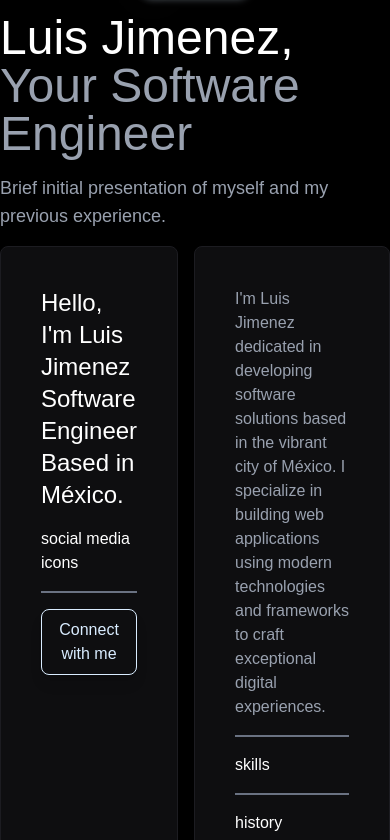
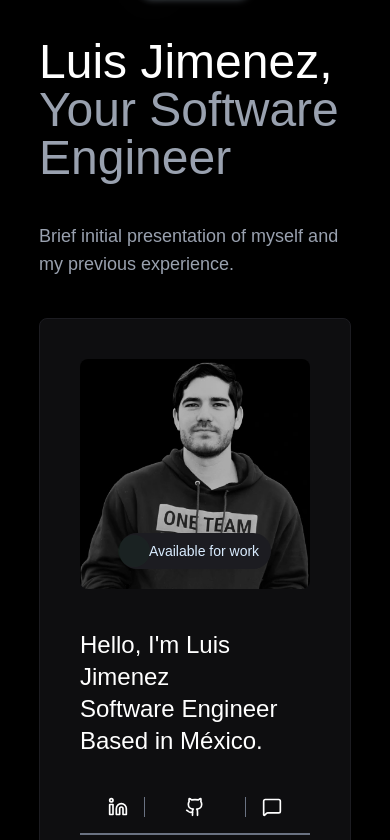
Before and after one commit to jimz159753/portfolio-website, a React (Vite) app: page / in a window 390 px wide. Shown: the part 904-1744 px from the top of the page. Built offline with nearby package versions, Linux system fonts and the light colour scheme.

Commit message:
Add profile image and enhance animations in About and Process components. Updated CardProfile and CardHistory for better presentation, adjusted GSAP animations for smoother effects, and refined styling in Testimonials and Hero components.

```diff
--- a/src/components/About.tsx
+++ b/src/components/About.tsx
@@ -1,21 +1,55 @@
+import { useGSAP } from "@gsap/react";
+import { gsap } from "gsap";
+import SplitText from "gsap/SplitText";
 import { CardHistory } from "./shared/card-history";
 import { CardProfile } from "./shared/card-profile";
 import { HeaderWrapper } from "./shared/header-wrapper";
 
+gsap.registerPlugin(SplitText);
+
 export const About = () => {
+  useGSAP(() => {
+    const splitText = new SplitText(".introduce-text", {
+      type: "words",
+    });
+    gsap.from(splitText.words, {
+      y: 100,
+      opacity: 0,
+      stagger: 0.1,
+      duration: 0.8,
+      scrollTrigger: {
+        trigger: ".introduce-text",
+        start: "30% center",
+        end: "110% center",
+        toggleActions: "restart none restart none",
+      },
+    });
+
+    const tl = gsap.timeline({
+      repeat: -1,
+      duration: 1.8,
+      ease: "sine.inOut",
+    });
+
+    // Create a smoother pulse effect with better shadow progression
+    tl.to(".profile-point", {
+      scale: 5.5,
+      opacity: 0,
+    });
+  });
   return (
     <section id="about">
-      <div className="about-container flex flex-col w-[100%] h-screen">
-        <div className="flex-center flex-col gap-4">
+      <div className="about-container flex flex-col w-full items-center">
+        <div className="flex-center flex-col gap-10 w-4/5">
           <HeaderWrapper>About Me</HeaderWrapper>
-          <p className="text-color-white-50 text-5xl font-light">
+          <p className="introduce-text text-color-white-50 text-5xl font-light">
             Luis Jimenez,{" "}
             <span className="text-gray-400">Your Software Engineer</span>
           </p>
           <p className="text-gray-400 text-lg">
             Brief initial presentation of myself and my previous experience.
           </p>
-          <div className="flex gap-4">
+          <div className="flex flex-wrap justify-center gap-10">
             <CardProfile />
             <CardHistory />
           </div>
--- a/src/components/Hero.tsx
+++ b/src/components/Hero.tsx
@@ -23,7 +23,7 @@ export const Hero = () => {
           muted
           playsInline
           className="absolute inset-0 w-full h-full object-cover"
-          style={{ filter: "brightness(0.2)" }}
+          style={{ filter: "brightness(0.5)" }}
         >
           <source src="/src/assets/asteroid.mp4" type="video/mp4" />
           Your browser does not support the video tag.
--- a/src/components/Process.tsx
+++ b/src/components/Process.tsx
@@ -4,13 +4,21 @@ import { CardProcess } from "./shared/card-process";
 import { useGSAP } from "@gsap/react";
 import gsap from "gsap";
 import { HeaderWrapper } from "./shared/header-wrapper";
+import SplitText from "gsap/SplitText";
+
+gsap.registerPlugin(SplitText);
 
 export const Process = () => {
   useGSAP(() => {
+    const splitText = new SplitText(".process-title", {
+      type: "words",
+    });
+
     const timeline = gsap.timeline({
       scrollTrigger: {
         trigger: "#process",
-        start: "top center",
+        start: "30% bottom",
+        toggleActions: "restart none restart none",
       },
     });
 
@@ -22,6 +30,18 @@ export const Process = () => {
     });
 
     timeline.from(
+      splitText.words,
+      {
+        y: 100,
+        opacity: 0,
+        stagger: 0.1,
+        duration: 0.8,
+        ease: "sine2.inOut",
+      },
+      "-=0.8"
+    );
+
+    timeline.from(
       ".process-card",
       {
         y: 100,
@@ -30,7 +50,7 @@ export const Process = () => {
         ease: "power2.inOut",
         stagger: 0.2,
       },
-      "-=1.2"
+      "-=1"
     );
   });
 
@@ -41,13 +61,13 @@ export const Process = () => {
           <img
             src={process}
             alt="process"
-            className="hover:scale-110 grayscale hover:grayscale-0 transition-all duration-500 h-full w-full"
+            className="hover:scale-110 grayscale hover:grayscale-0 transition-all duration-500 h-full w-full rounded-xl"
           />
         </div>
 
         <div className="md:w-1/2 w-full flex flex-col justify-between gap-4 px-10">
           <HeaderWrapper>How it works</HeaderWrapper>
-          <h1 className="text-color-white-50 text-6xl font-light">
+          <h1 className="process-title text-color-white-50 text-6xl font-light">
             Process <span className="text-gray-400">is Everything</span>
           </h1>
           <p className="text-gray-400 text-lg">
--- a/src/components/Testimonials.tsx
+++ b/src/components/Testimonials.tsx
@@ -18,6 +18,7 @@ export const Testimonials = () => {
         trigger: "#testimonials",
         start: "top 90%",
         end: "bottom center",
+        toggleActions: "restart none restart none",
       },
     });
   });
--- a/src/components/shared/card-history.tsx
+++ b/src/components/shared/card-history.tsx
@@ -1,14 +1,36 @@
+import { historyData, skillsData } from "../../lib/constants";
+
 export const CardHistory = () => (
-  <div className="card-border rounded-lg p-10 flex flex-col gap-4">
+  <div className="card-border rounded-lg p-10 flex flex-col gap-4 md:w-1/2 sm:w-full">
     <p className="text-gray-400">
       I'm Luis Jimenez dedicated in developing software solutions based in the
       vibrant city of México. I specialize in building web applications using
       modern technologies and frameworks to craft exceptional digital
       experiences.
     </p>
+    <div className="w-full border border-gray-500" />
+    <div className="flex flex-wrap gap-2">
+      {skillsData.map((item) => (
+        <p
+          className="text-gray-500 py-2 px-4 w-fit bg-neutral-950 rounded-lg"
+          key={item}
+        >
+          {item}
+        </p>
+      ))}
+    </div>
     <div className="w-full border border-gray-500 " />
-    <p>skills</p>
-    <div className="w-full border border-gray-500 " />
-    <p>history</p>
+    <div className="flex flex-col gap-4">
+      {historyData.map((item) => (
+        <div
+          className="flex md:flex-row flex-col justify-between bg-neutral-950 rounded-lg py-4 px-4"
+          key={item.year}
+        >
+          <p className="text-gray-500">{item.position}</p>
+          <p className="text-gray-500">{item.company}</p>
+          <p className="text-gray-500">{item.year}</p>
+        </div>
+      ))}
+    </div>
   </div>
 );
--- a/src/components/shared/card-profile.tsx
+++ b/src/components/shared/card-profile.tsx
@@ -1,13 +1,45 @@
+import { Linkedin, MessageSquare, Github } from "lucide-react";
+import profile from "../../assets/profile.webp";
+
 export const CardProfile = () => (
-  <div className="card-border rounded-lg p-10 flex flex-col gap-4">
+  <div className="card-border rounded-lg p-10 flex flex-col justify-between gap-10 md:w-2/5 sm:w-full">
+    <div className="flex justify-center items-center relative">
+      <img
+        src={profile}
+        alt="Luis Jimenez"
+        className="w-full grayscale brightness-80 rounded-lg"
+      />
+      <div className="absolute bottom-5 bg-black-50 flex items-center gap-3 px-3 py-2 rounded-full w-fit h-fit">
+        <div className="profile-point rounded-full w-1.5 h-1.5 bg-green-500 shadow-xl" />
+        <p className="text-lg text-white-50 text-sm">Available for work</p>
+      </div>
+    </div>
+
     <p className="text-color-white-50 text-2xl font-light">
       Hello, I'm Luis Jimenez
       <br />
       Software Engineer Based in México.
     </p>
     <div className="flex flex-col gap-4">
-      <div className="social-media-icons">
-        <p>social media icons</p>
+      <div className="grid grid-cols-3 w-full justify-items-center">
+        <Linkedin
+          className="w-5 h-5 cursor-pointer"
+          onClick={() =>
+            window.open("https://www.linkedin.com/in/luisjimz/", "_blank")
+          }
+        />
+        <div className="border-x border-gray-500 px-10">
+          <Github
+            className="w-5 h-5 cursor-pointer"
+            onClick={() =>
+              window.open("https://github.com/jimz159753", "_blank")
+            }
+          />
+        </div>
+        <MessageSquare
+          className="w-5 h-5 cursor-pointer"
+          onClick={() => window.open("https://wa.me/523315027257", "_blank")}
+        />
       </div>
       <div className="w-full border border-gray-500 " />
       <button className="bg-transparent border border-white-50 shadow-lg hover:shadow-white-50/20 transition-all duration-300 w-fit p-2 text-white-50 px-4 py-2 rounded-lg cursor-pointer">
--- a/src/lib/constants.tsx
+++ b/src/lib/constants.tsx
@@ -14,48 +14,49 @@ export const testimonials = [
     name: "Esther Howard",
     mentions: "@estherhoward",
     review:
-      "I can’t say enough good things about Adrian. He was able to take our complex project requirements and turn them into a seamless, functional website. His problem-solving abilities are outstanding.",
+      "I can’t say enough good things about Luis. He was able to take our complex project requirements and turn them into a seamless, functional website. His problem-solving abilities are outstanding.",
     imgPath: "/images/client1.png",
   },
   {
     name: "Wade Warren",
     mentions: "@wadewarren",
     review:
-      "Working with Adrian was a fantastic experience. He transformed our outdated website into a modern, user-friendly platform. His attention to detail and commitment to quality are unmatched. Highly recommend him for any web dev projects.",
+      "Working with Luis was a fantastic experience. He transformed our outdated website into a modern, user-friendly platform. His attention to detail and commitment to quality are unmatched. Highly recommend him for any web dev projects.",
     imgPath: "/images/client3.png",
   },
   {
     name: "Guy Hawkins",
     mentions: "@guyhawkins",
     review:
-      "Collaborating with Adrian was an absolute pleasure. His professionalism, promptness, and dedication to delivering exceptional results were evident throughout our project. Adrian's enthusiasm for every facet of development truly stands out. If you're seeking to elevate your website and elevate your brand, Adrian is the ideal partner.",
+      "Collaborating with Luis was an absolute pleasure. His professionalism, promptness, and dedication to delivering exceptional results were evident throughout our project. Luis's enthusiasm for every facet of development truly stands out. If you're seeking to elevate your website and elevate your brand, Luis is the ideal partner.",
     imgPath: "/images/client2.png",
   },
   {
     name: "Marvin McKinney",
     mentions: "@marvinmckinney",
     review:
-      "Adrian was a pleasure to work with. He turned our outdated website into a fresh, intuitive platform that’s both modern and easy to navigate. Fantastic work overall.",
+      "Luis was a pleasure to work with. He turned our outdated website into a fresh, intuitive platform that’s both modern and easy to navigate. Fantastic work overall.",
     imgPath: "/images/client5.png",
   },
   {
     name: "Floyd Miles",
     mentions: "@floydmiles",
     review:
-      "Adrian’s expertise in web development is truly impressive. He delivered a robust and scalable solution for our e-commerce site, and our online sales have significantly increased since the launch. He’s a true professional!",
+      "Luis’s expertise in web development is truly impressive. He delivered a robust and scalable solution for our e-commerce site, and our online sales have significantly increased since the launch. He’s a true professional!",
     imgPath: "/images/client4.png",
   },
   {
     name: "Albert Flores",
     mentions: "@albertflores",
     review:
-      "Adrian was a pleasure to work with. He understood our requirements perfectly and delivered a website that exceeded our expectations. His skills in both frontend and backend dev are top-notch.",
+      "Luis was a pleasure to work with. He understood our requirements perfectly and delivered a website that exceeded our expectations. His skills in both frontend and backend dev are top-notch.",
     imgPath: "/images/client6.png",
   },
 ];
 
 export const navigationItems: NavItem[] = [
   { id: "about", label: "About" },
+  { id: "process", label: "Process" },
   { id: "testimonials", label: "Testimonials" },
   { id: "technologies", label: "Technologies" },
   { id: "contact", label: "Contact" },
@@ -111,3 +112,37 @@ export const processData = [
     icon: <Rocket size={24} />,
   },
 ];
+
+export const skillsData = [
+  "Product Design",
+  "UX Design",
+  "Fullstack Development",
+  "DevOps",
+  "Cloud Computing",
+  "Database Management",
+  "API Development",
+  "Mobile App Development",
+];
+
+export const historyData = [
+  {
+    position: "Fullstack Developer",
+    company: "Brillio",
+    year: "2020",
+  },
+  {
+    position: "Fullstack Developer",
+    company: "3 Pillar Global",
+    year: "2019",
+  },
+  {
+    position: "Fullstack Developer",
+    company: "Improving",
+    year: "2018",
+  },
+  {
+    position: "Fullstack Developer",
+    company: "Lenovo",
+    year: "2017",
+  },
+];
```
Also changed, not shown: src/assets/profile.webp (added).
